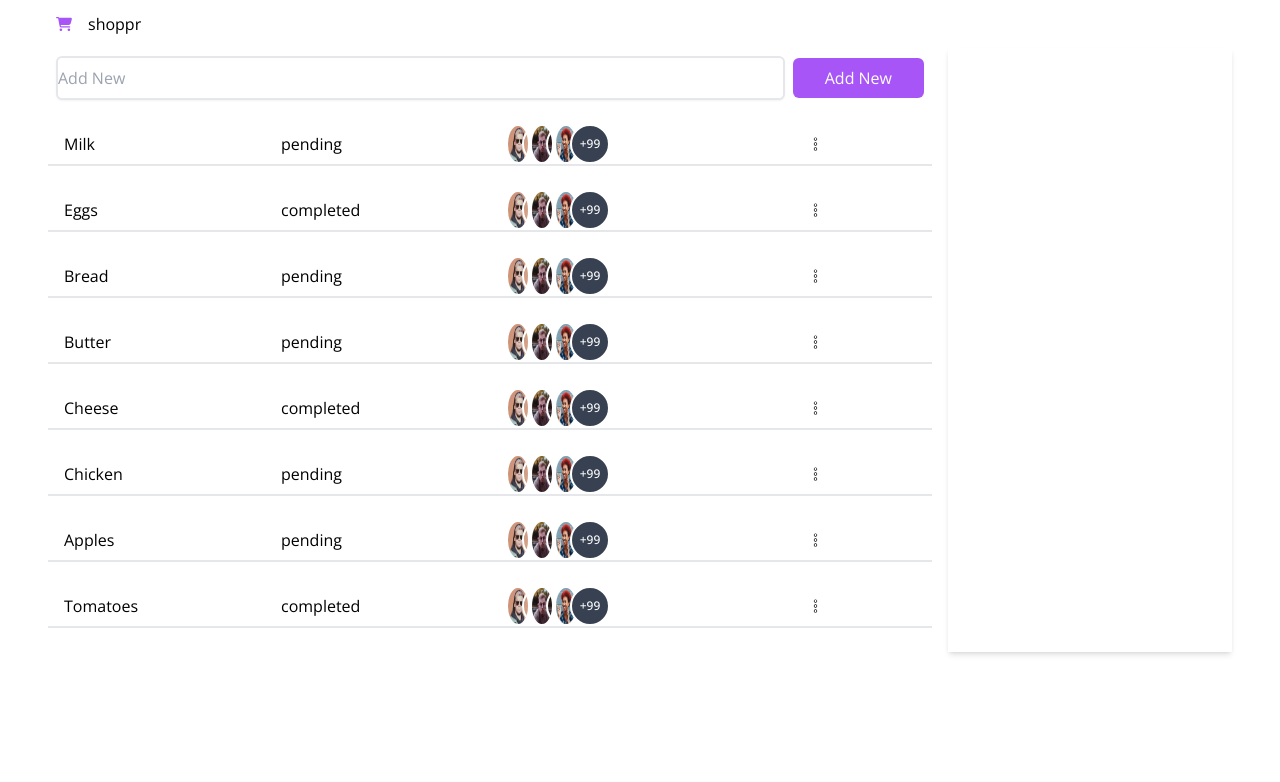
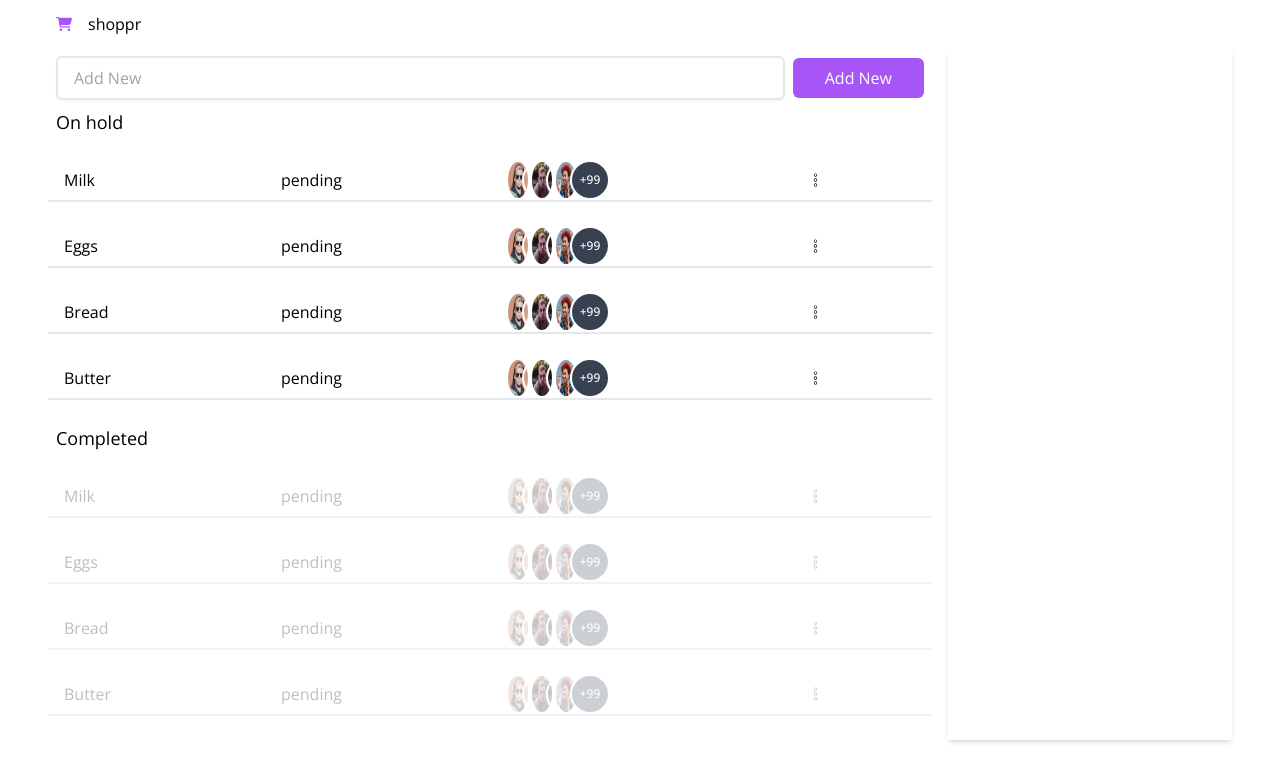
Before and after one commit to techmatlock/shoppr, a React (Vite) app: page / in a window 1280 px wide. Shown: the top 782 px of the page. Built offline with nearby package versions, Linux system fonts and the light colour scheme.

Commit message:
Added ShoppingForm component

```diff
--- /dev/null
+++ b/src/components/AddNewForm.tsx
@@ -0,0 +1,8 @@
+export function AddNewForm() {
+  return (
+    <form className="flex items-center justify-between mt-2">
+      <input type="text" className="w-full py-2 p-4 border-2 rounded-md shadow-sm focus:outline-none focus:border-sky-500 focus:ring-1 focus:ring-sky-500" placeholder="Add New" required />
+      <button className="ml-2 px-8 py-2 whitespace-nowrap rounded-md bg-purple-500 hover:bg-purple-700 text-white">Add New</button>
+    </form>
+  );
+}
--- a/src/components/ShoppingList.tsx
+++ b/src/components/ShoppingList.tsx
@@ -4,8 +4,11 @@ import { CiMenuKebab } from "react-icons/ci";
 type Props = {
   isMobile: boolean;
 };
+
 export function ShoppingList({ isMobile }: Props) {
   return (
+    <>
+      <h1 className="mt-2 text-lg">On hold</h1>
       <ul>
         {shoppingList.map((item) => (
           <li key={item.shoppingItemId} className="grid grid-cols-1 grid-flow-col md:grid-cols-4 items-center my-6 border-b-2">
@@ -19,9 +22,32 @@ export function ShoppingList({ isMobile }: Props) {
                 <div className="flex items-center justify-center w-10 h-10 text-xs font-medium text-white bg-gray-700 border-2 border-white rounded-full dark:border-gray-800">+99</div>
               </div>
             )}
+            <button>
               <CiMenuKebab className="w-full" />
+            </button>
           </li>
         ))}
       </ul>
+      <h1 className="text-lg">Completed</h1>
+      <ul>
+        {shoppingList.map((item) => (
+          <li key={item.shoppingItemId} className="grid grid-cols-1 grid-flow-col md:grid-cols-4 items-center my-6 border-b-2 opacity-50">
+            <div className="opacity-50">{item.title}</div>
+            <div className="opacity-50">{item.status}</div>
+            {!isMobile && (
+              <div className="flex -space-x-4 rtl:space-x-reverse opacity-50">
+                <img className="w-10 h-10 border-2 border-white rounded-full dark:border-gray-800" src="/images/profile-picture-5.jpg" alt="" />
+                <img className="w-10 h-10 border-2 border-white rounded-full dark:border-gray-800" src="/images/profile-picture-2.jpg" alt="" />
+                <img className="w-10 h-10 border-2 border-white rounded-full dark:border-gray-800" src="/images/profile-picture-3.jpg" alt="" />
+                <div className="flex items-center justify-center w-10 h-10 text-xs font-medium text-white bg-gray-700 border-2 border-white rounded-full dark:border-gray-800">+99</div>
+              </div>
+            )}
+            <button>
+              <CiMenuKebab className="w-full opacity-50" />
+            </button>
+          </li>
+        ))}
+      </ul>
+    </>
   );
 }
--- a/src/lib/placeholder-data.ts
+++ b/src/lib/placeholder-data.ts
@@ -6,11 +6,7 @@ type List = {
 
 export const shoppingList: List[] = [
   { shoppingItemId: 1, title: "Milk", status: "pending" },
-  { shoppingItemId: 2, title: "Eggs", status: "completed" },
+  { shoppingItemId: 2, title: "Eggs", status: "pending" },
   { shoppingItemId: 3, title: "Bread", status: "pending" },
   { shoppingItemId: 4, title: "Butter", status: "pending" },
-  { shoppingItemId: 5, title: "Cheese", status: "completed" },
-  { shoppingItemId: 6, title: "Chicken", status: "pending" },
-  { shoppingItemId: 7, title: "Apples", status: "pending" },
-  { shoppingItemId: 8, title: "Tomatoes", status: "completed" },
 ];
--- a/src/pages/Home.tsx
+++ b/src/pages/Home.tsx
@@ -1,3 +1,4 @@
+import { AddNewForm } from "../components/AddNewForm";
 import { ShoppingList } from "../components/ShoppingList";
 import { SideBar } from "../components/SideBar";
 
@@ -9,10 +10,7 @@ export function Home({ isMobile }: Props) {
   return (
     <main className="grid grid-cols-1 md:grid-cols-[3fr_1fr]">
       <section>
-        <form className="flex items-center justify-between mt-2">
-          <input type="text" className="w-full py-2 border-2 rounded-md shadow-sm" placeholder="Add New" />
-          <button className="ml-2 px-8 py-2 whitespace-nowrap rounded-md bg-purple-500 hover:bg-purple-700 text-white">Add New</button>
-        </form>
+        <AddNewForm />
         <ShoppingList isMobile={isMobile} />
       </section>
       {!isMobile && (
```
Lines whose indentation alone changed are shown as unchanged.
